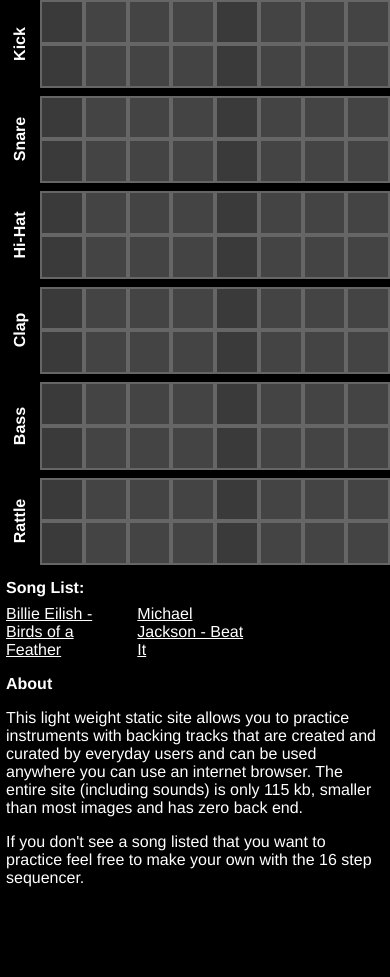
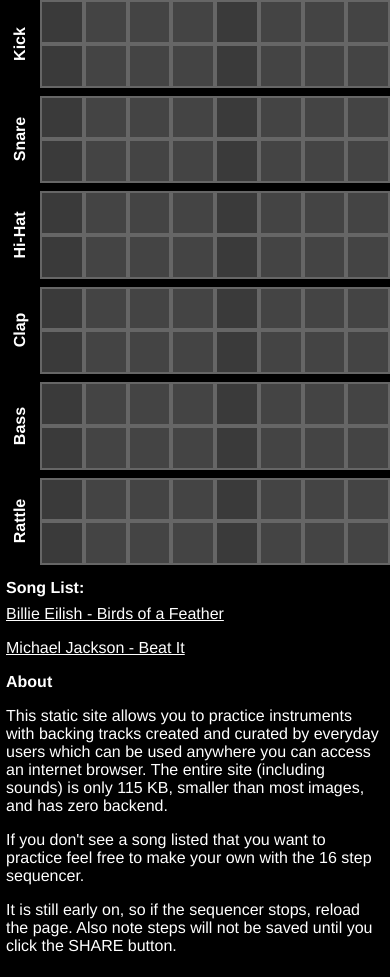
Before and after one commit to leabs/jam-with-music, an Astro site: page / in a window 390 px wide. Shown: the part 47-1024 px from the top of the page. Before the commit the page ends 956 px from the top, so only its background shows below. Built offline with nearby package versions, Linux system fonts and the light colour scheme; Astro itself is replaced by a stand-in of ours; no server answers.

Commit message:
adjusting list style

```diff
--- a/src/components/About.astro
+++ b/src/components/About.astro
@@ -3,9 +3,11 @@
 
 <div>
     <h2 class="header2">About</h2>
-    <p>This light weight static site allows you to practice instruments with backing tracks that are created and curated by everyday users and can be used anywhere you can use an internet browser. The entire site (including sounds) is only 115 kb, smaller than most images and has zero back end.</p>
+    <p>This static site allows you to practice instruments with backing tracks created and curated by everyday users which can be used anywhere you can access an internet browser. The entire site (including sounds) is only 115 KB, smaller than most images, and has zero backend.</p>
 
     <p>If you don't see a song listed that you want to practice feel free to make your own with the 16 step sequencer. </p>
+
+    <p>It is still early on, so if the sequencer stops, reload the page. Also note steps will not be saved until you click the SHARE button.</p>
 </div>
 
 <style>
--- a/src/components/Songlist.astro
+++ b/src/components/Songlist.astro
@@ -29,7 +29,7 @@ const sortedSongs = songs.sort((a, b) => a.artist.localeCompare(b.artist));
     .song-list-list {
         margin-top: 0;
         display: grid;
-        grid-template-columns: repeat(3, 1fr);
+        grid-template-columns: repeat(2, 1fr);
         gap: 1rem; /* Adjust the gap between items */
         list-style: none;
         padding: 0;
@@ -37,4 +37,9 @@ const sortedSongs = songs.sort((a, b) => a.artist.localeCompare(b.artist));
     .song-list-list li {
         margin: 0; /* Optional, for consistent spacing */
     }
+    @media (max-width: 600px) {
+        .song-list-list {
+            grid-template-columns: 1fr;
+        }
+    }
 </style>
```
